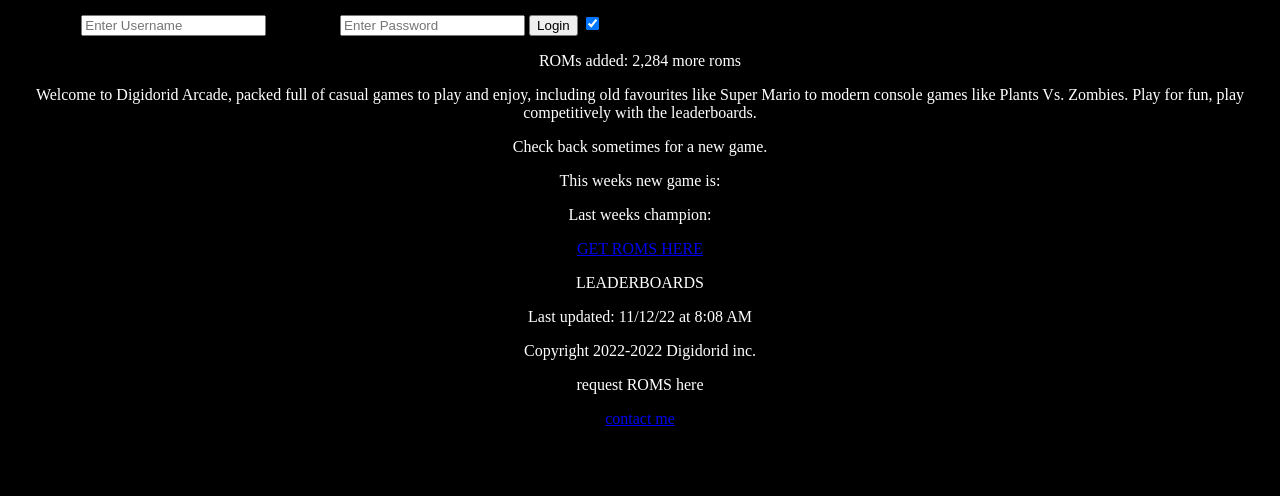
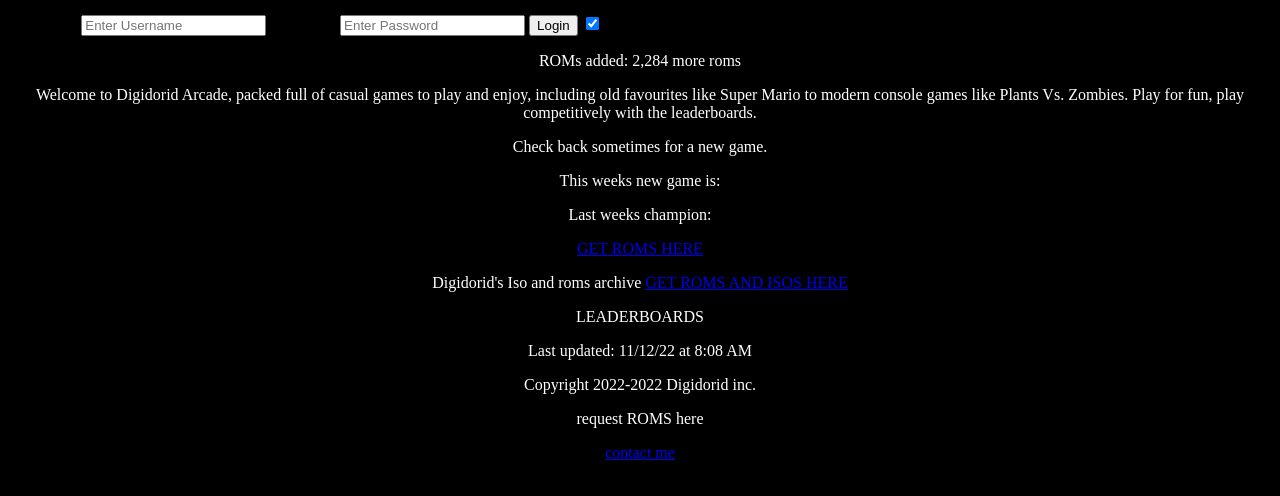
Before and after one commit to digidoridplus/digidoridplus.github.io, a plain HTML site: page arcade/index.html in a window 1280 px wide. Shown: the part 178-674 px from the top of the page. Drawn offline with Linux system fonts and the light colour scheme.

Commit message:
Update index.html

```diff
--- a/arcade/index.html
+++ b/arcade/index.html
@@ -80,7 +80,10 @@ Play for fun, play competitively with the leaderboards.
 <p>
 <p>Last weeks champion:
 <p>
+<p>
 <a href="https://mega.nz/folder/VKtHzArK#47hL5qnXR4wkiaKyduuW0g">GET ROMS HERE</a>
+<p>Digidorid's Iso and roms archive
+<a href=" ">GET ROMS AND ISOS HERE</a>
 <p>LEADERBOARDS
 <p>
 <p>Last updated: 11/12/22 at 8:08 AM
```
